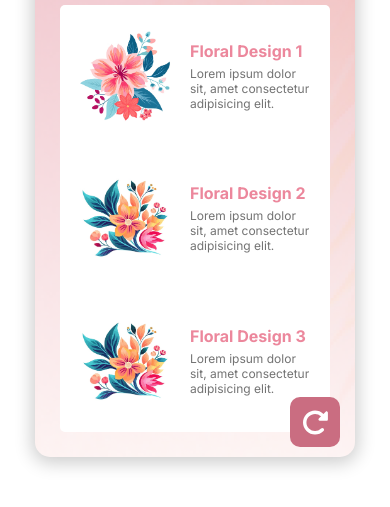
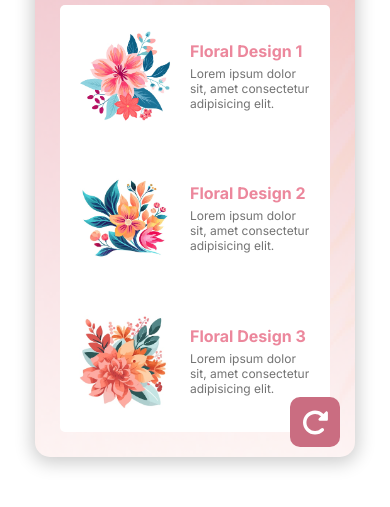
Before and after one commit to victoriafuselier/digital-business-card, a plain HTML site: page index.html in a window 390 px wide. Shown: the part 275-782 px from the top of the page. Drawn offline with Linux system fonts and the light colour scheme.

Commit message:
Small corrections on mobile view

```diff
--- a/index.html
+++ b/index.html
@@ -51,14 +51,14 @@
                             </div>
                         </div>
                         <div class="design-container">
-                            <img class="floral-designs" src="starter-files/assets/floral-design-2.jpg" alt="Floral design 2: Bouquet with medium size orange flower as centerpiece">
+                            <img class="floral-designs" src="starter-files/assets/floral-design-2.jpg" alt="Floral design 2: Bouquet with medium size orange flower as centerpiece and lots of green leaves">
                             <div class="design-container-text">
                                 <h3>Floral Design 2</h3>
                                 <p>Lorem ipsum dolor sit, amet consectetur adipisicing elit.</p>
                             </div>
                         </div>
                         <div class="design-container">
-                            <img class="floral-designs" src="starter-files/assets/floral-design-2.jpg" alt="Floral design 2: Bouquet with medium size orange flower as centerpiece">
+                            <img class="floral-designs" src="starter-files/assets/floral-design-3.jpg" alt="Floral design 2: Bouquet with large orange flower as centerpiece">
                             <div class="design-container-text">
                                 <h3>Floral Design 3</h3>
                                 <p>Lorem ipsum dolor sit, amet consectetur adipisicing elit.</p>
--- a/styles.css
+++ b/styles.css
@@ -222,7 +222,7 @@ p {
 }
 
 #qr-container p:first-of-type {
-    margin-bottom: 15px;
+    margin-bottom: 10px;
 }
 
 .flip-btn {
```
